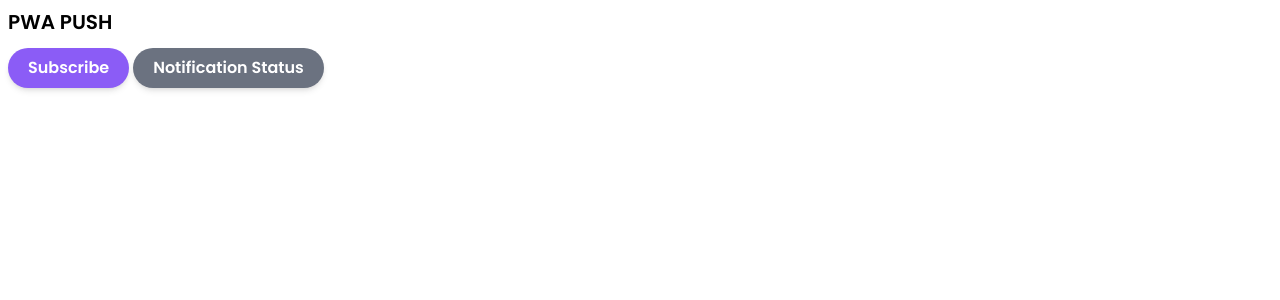
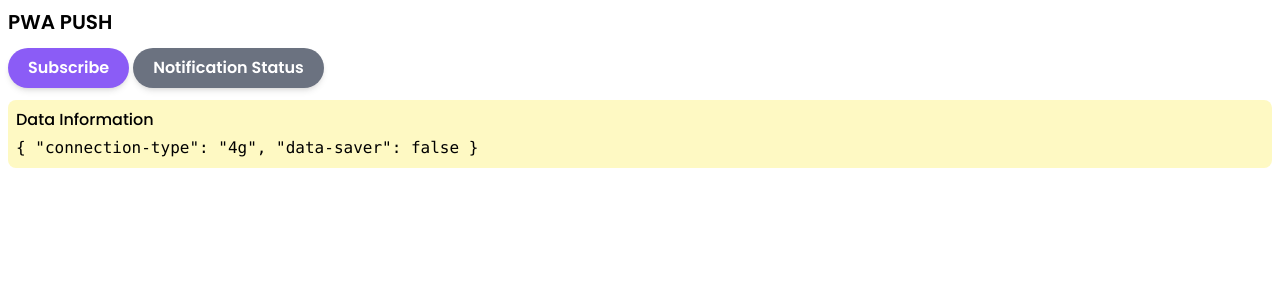
Before and after one commit to dev-npa/pwa-push, a Next.js app: page / in a window 1280 px wide. Shown: the top 300 px of the page. Built offline with nearby package versions, Linux system fonts and the light colour scheme.

Commit message:
Add battery and data information

```diff
--- a/app/page.tsx
+++ b/app/page.tsx
@@ -9,6 +9,8 @@ export default function Page() {
     null
   );
   const [status, setStatus] = useState("");
+  const [batteryInformation, setBatteryInformation] = useState<any>(null);
+  const [dataInformation, setDataInformation] = useState<any>(null);
 
   const fetchStatus = async (subscription: PushSubscription | null) => {
     if (!subscription) return null;
@@ -85,12 +87,42 @@ export default function Page() {
     return subscription;
   }, []);
 
+  const getBatterySatus = useCallback(() => {
+    if ("getBattery" in navigator) {
+      (navigator as any)?.getBattery().then(function (battery: any) {
+        setBatteryInformation({
+          level: battery.level * 100 + "%",
+          charging: battery.charging,
+          lowpower: battery.level < 0.2 && !battery.charging,
+        });
+      });
+    } else {
+      setBatteryInformation({ message: "Battery Status API not supported" });
+    }
+  }, []);
+
+  const getDataStatus = useCallback(() => {
+    if ("connection" in navigator) {
+      const connection: any = navigator.connection;
+
+      setDataInformation({
+        "connection-type": connection.effectiveType,
+        "data-saver": connection.effectiveType === "2g" || connection.saveData,
+      });
+    } else {
+      setBatteryInformation({ message: "Data Status API not supported" });
+    }
+  }, []);
+
   useEffect(() => {
     navigator.serviceWorker.register("service-worker.js", { scope: "/" });
 
     getServiceWorkerSubscription().then((subscription) => {
       setSubscription(subscription);
     });
+
+    getBatterySatus();
+    getDataStatus();
   }, []);
 
   return (
@@ -106,10 +138,26 @@ export default function Page() {
       </div>
       {status && <p className="my-2 font-semibold text-yellow-800">{status}</p>}
       {subscription && (
-        <div className="mt-3">
-          <p className="mb-1">Subscription Details</p>
+        <div className="mt-3 p-2 rounded-lg bg-green-200 overflow-auto">
+          <p className="mb-1 font-medium">Subscription Details</p>
           <code>
-            <p>{JSON.stringify(subscription, null, 2)}</p>
+            <pre>{JSON.stringify(subscription, null, 2)}</pre>
+          </code>
+        </div>
+      )}
+      {batteryInformation && (
+        <div className="mt-3 p-2 rounded-lg bg-blue-200 overflow-auto">
+          <p className="mb-1 font-medium">Battery Information</p>
+          <code>
+            <p>{JSON.stringify(batteryInformation, null, 2)}</p>
+          </code>
+        </div>
+      )}
+      {dataInformation && (
+        <div className="mt-3 p-2 rounded-lg bg-yellow-100 overflow-auto">
+          <p className="mb-1 font-medium">Data Information</p>
+          <code>
+            <p>{JSON.stringify(dataInformation, null, 2)}</p>
           </code>
         </div>
       )}
```
